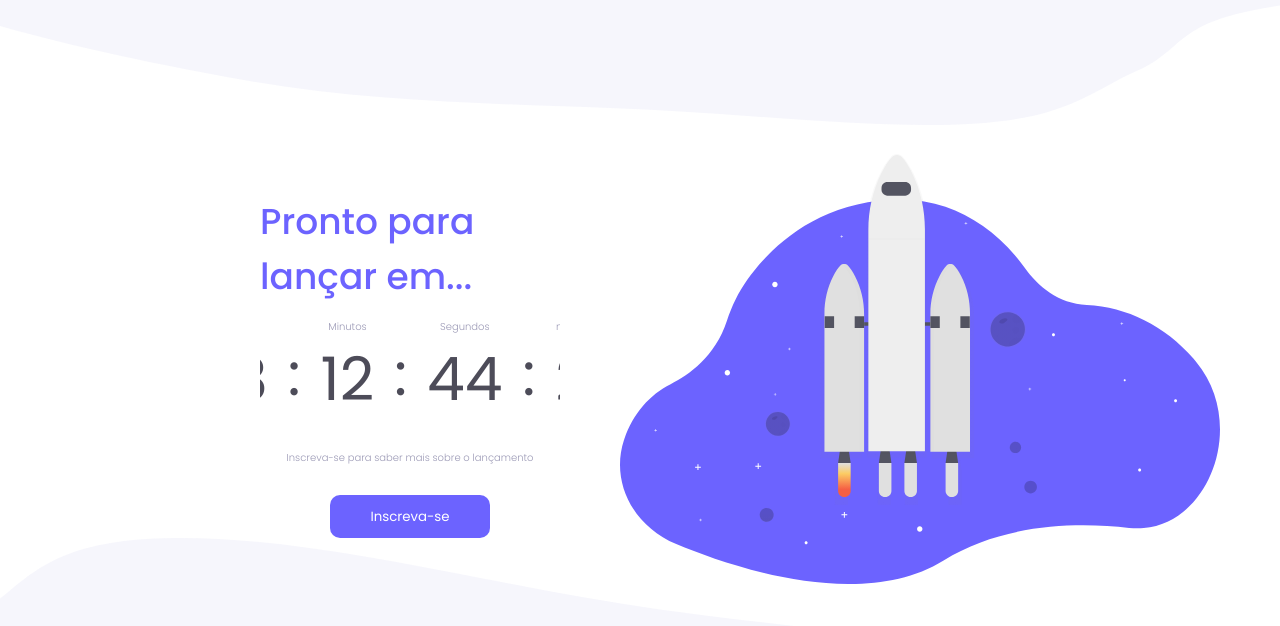
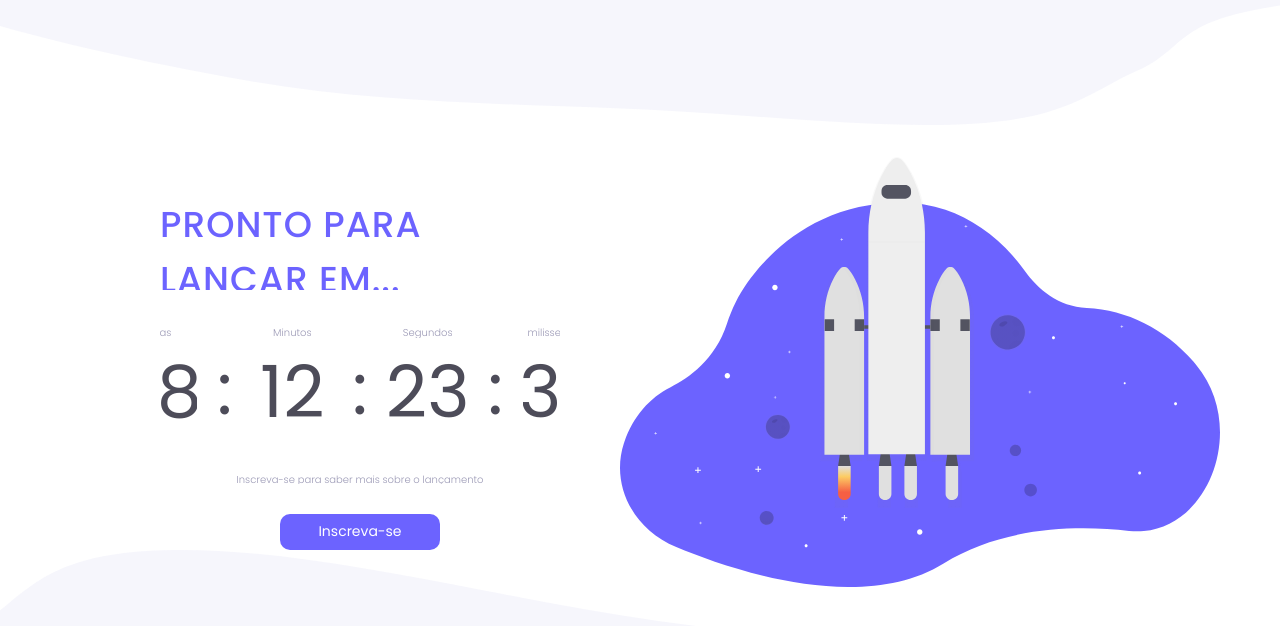
Before and after one commit to Bcosta17/countdown, a plain HTML site: page index.html in a window 1280 px wide. Drawn offline with Linux system fonts and the light colour scheme.

Commit message:
adicionado o JavaScript para ativar a contagem

```diff
--- a/index.html
+++ b/index.html
@@ -34,7 +34,7 @@
       <p class="separete">:</p>
       <div class="countdown_time">
         <p class="name">milissegundos</p>
-        <p class="number" id="minutes">28</p>
+        <p class="number" id="milleseconds">28</p>
       </div>
       </div>
     <div class="subscribe">
--- a/script.js
+++ b/script.js
@@ -0,0 +1,33 @@
+const hoursEl = document.getElementById('hours')
+const minutesEl = document.getElementById('minutes')
+const secondsEl = document.getElementById('seconds')
+const millesecondsEl = document.getElementById('milleseconds')
+
+setInterval(() => {
+  let milleseconds = parseInt(millesecondsEl.textContent)
+  let seconds = parseInt(secondsEl.textContent)
+  let minutes = parseInt(minutesEl.textContent)
+  let hours = parseInt(hoursEl.textContent)
+
+  if(milleseconds > 0){
+    milleseconds--
+  } else if (seconds > 0) {
+    milleseconds = 59
+    seconds--
+  } else if (minutes > 0) {
+    milleseconds = 59
+    seconds = 59
+    minutes --
+  } else {
+    milleseconds = 59
+    seconds = 59
+    minutes = 59
+    hours --
+  }
+
+  millesecondsEl.textContent = milleseconds.toString().padStart(2, '0');
+  secondsEl.textContent = seconds.toString().padStart(2, '0');
+  minutesEl.textContent = minutes.toString().padStart(2, '0');
+  hoursEl.textContent = hours.toString().padStart(2, '0');
+
+}, 1);
--- a/style.css
+++ b/style.css
@@ -24,7 +24,7 @@ body {
     "bottonImage bottonImage bottonImage bottonImage"
   ;
   gap: 0 6rem;
-  grid-template-columns: 20rem 1fr 1fr;
+  grid-template-columns: 10rem 1fr 1fr;
   grid-template-rows: 20% 50% 30%;
 }
 
@@ -58,20 +58,25 @@ body {
 .cotent h1 {
   font-size: 3.6rem;
   font-weight: 500;
+  text-transform: uppercase;
   color: var(--purple);
   margin-bottom: 2rem;
+  letter-spacing: .1rem;
 }
 
 .countdown {
   display: flex;
   gap: 2rem;
   margin-bottom: 3rem;
+  padding: .5rem;
 }
 
 .countdown_time {
+  width: 8rem;
   display: flex;
   flex-direction: column;
   align-items: center;
+  padding: 1rem;
 }
 
 .countdown_time .name,.subscribe p {
@@ -81,13 +86,13 @@ body {
 }
 
 .countdown_time .number, .countdown .separete {
-  font-size: 6rem;
+  font-size: 7.2rem;
   font-weight: 400;
   color: var(--black);
 }
 
 .countdown .separete{
-  margin-top: 1rem;
+  margin-top: 2rem;
 }
 
 .subscribe{
@@ -105,5 +110,7 @@ body {
   color: #FFF;
   background-color: var(--purple);
 
+  font-size: 1.4rem;
+  font-weight: 400;
   margin-top: 3rem;
 }
```
